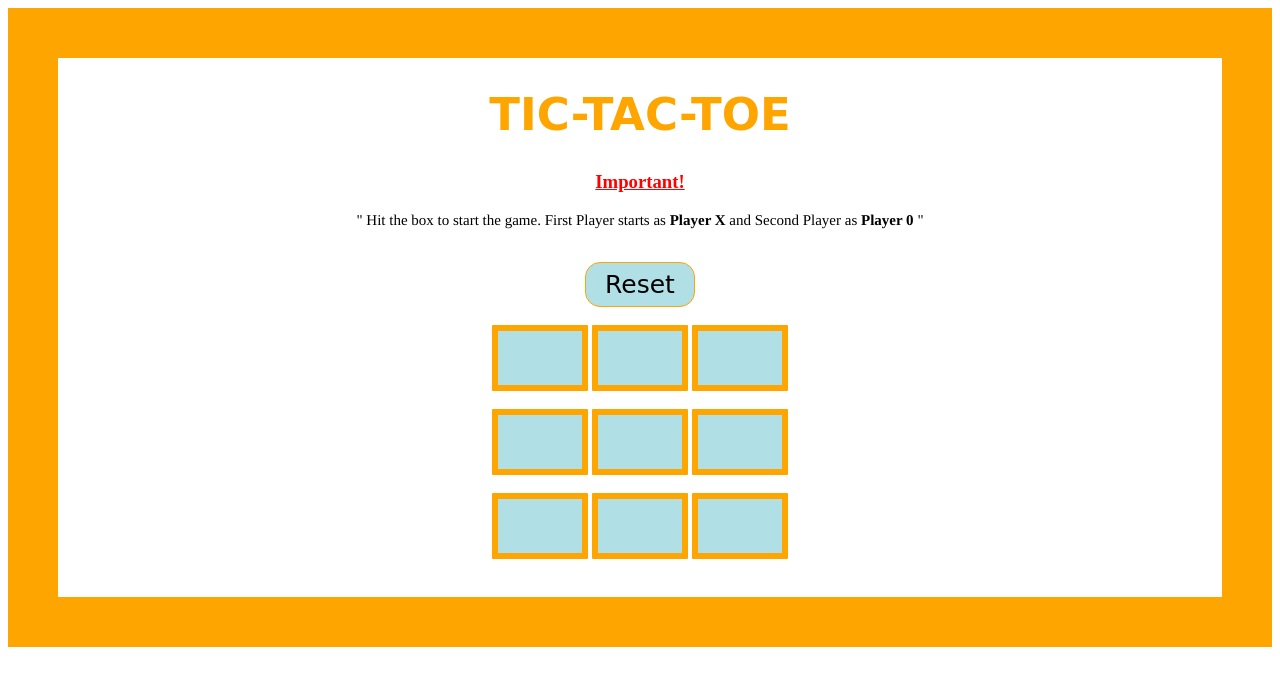
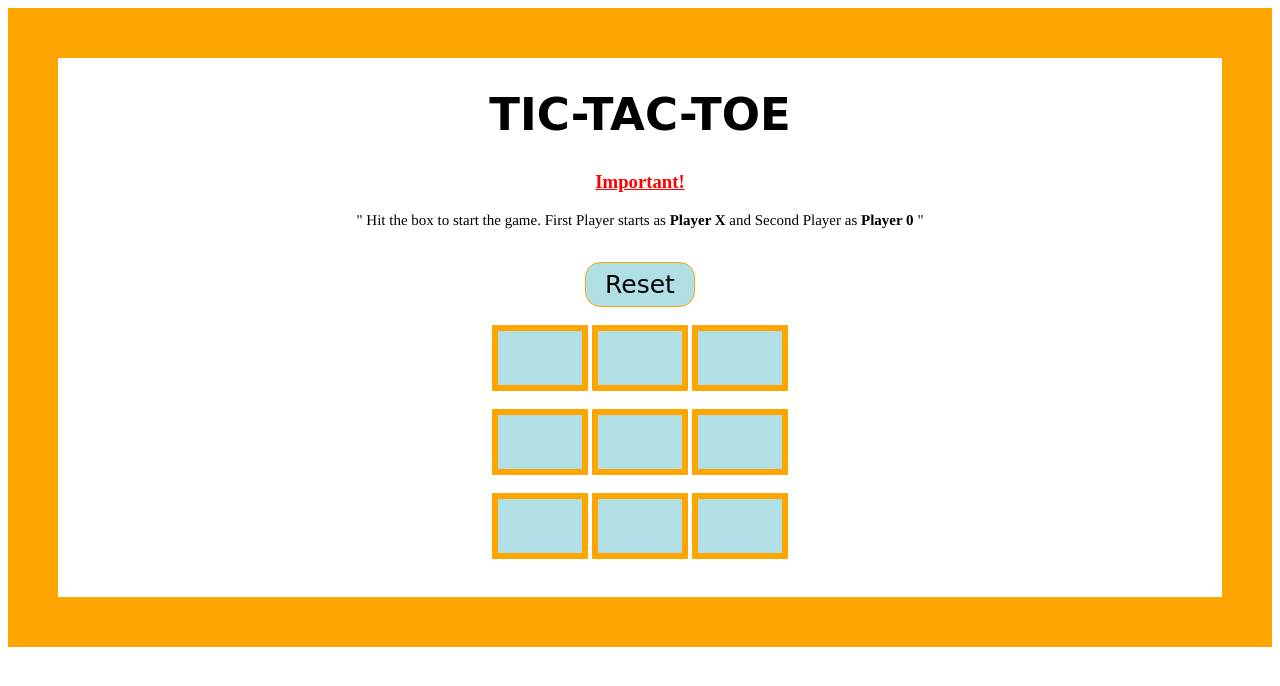
Before and after one commit to alam0314/tic_tac_toe.github.io, a plain HTML site: page index.html in a window 1280 px wide. Drawn offline with Linux system fonts and the light colour scheme.

Commit message:
Update style.css

```diff
--- a/style.css
+++ b/style.css
@@ -1,6 +1,6 @@
 
 	h1 {
-		color: orange;
+		color: black;
 		font-size: 45px;
     font-family:'Nerko One', cursive;
 	}
```
